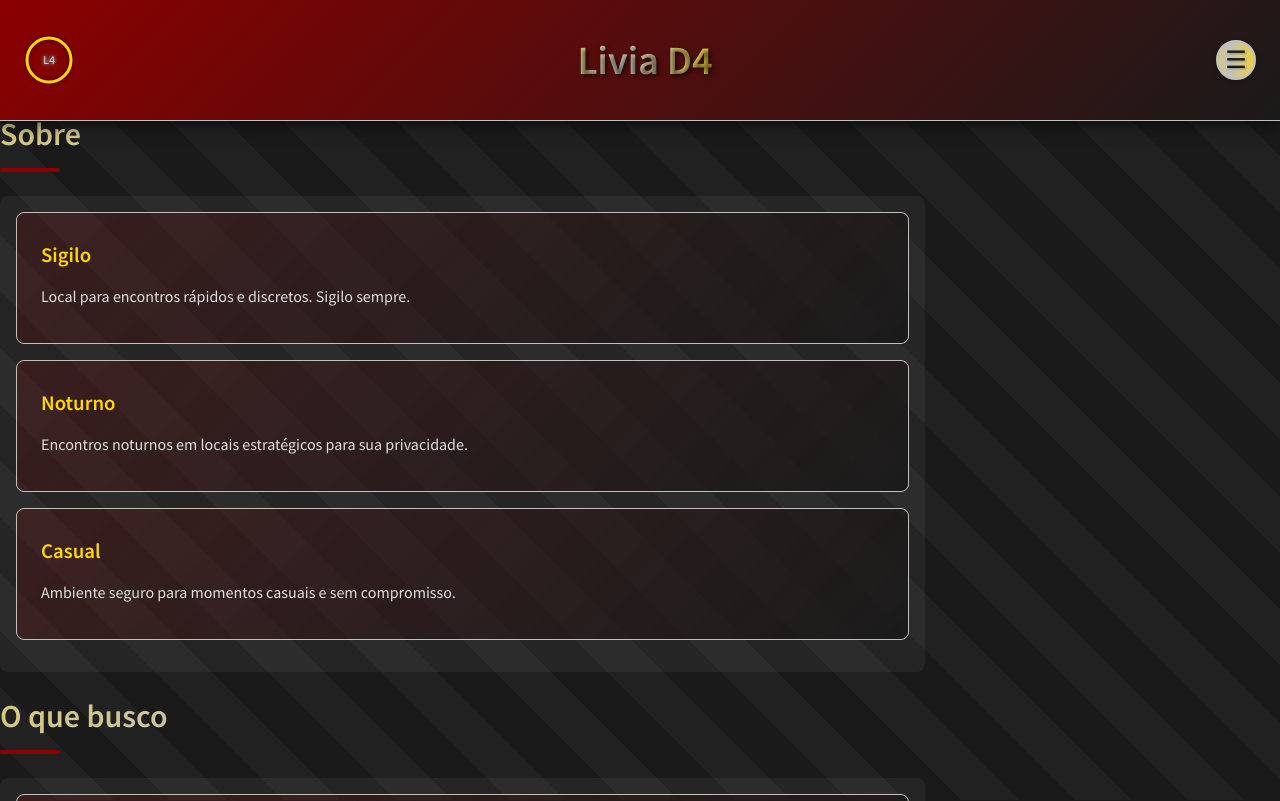
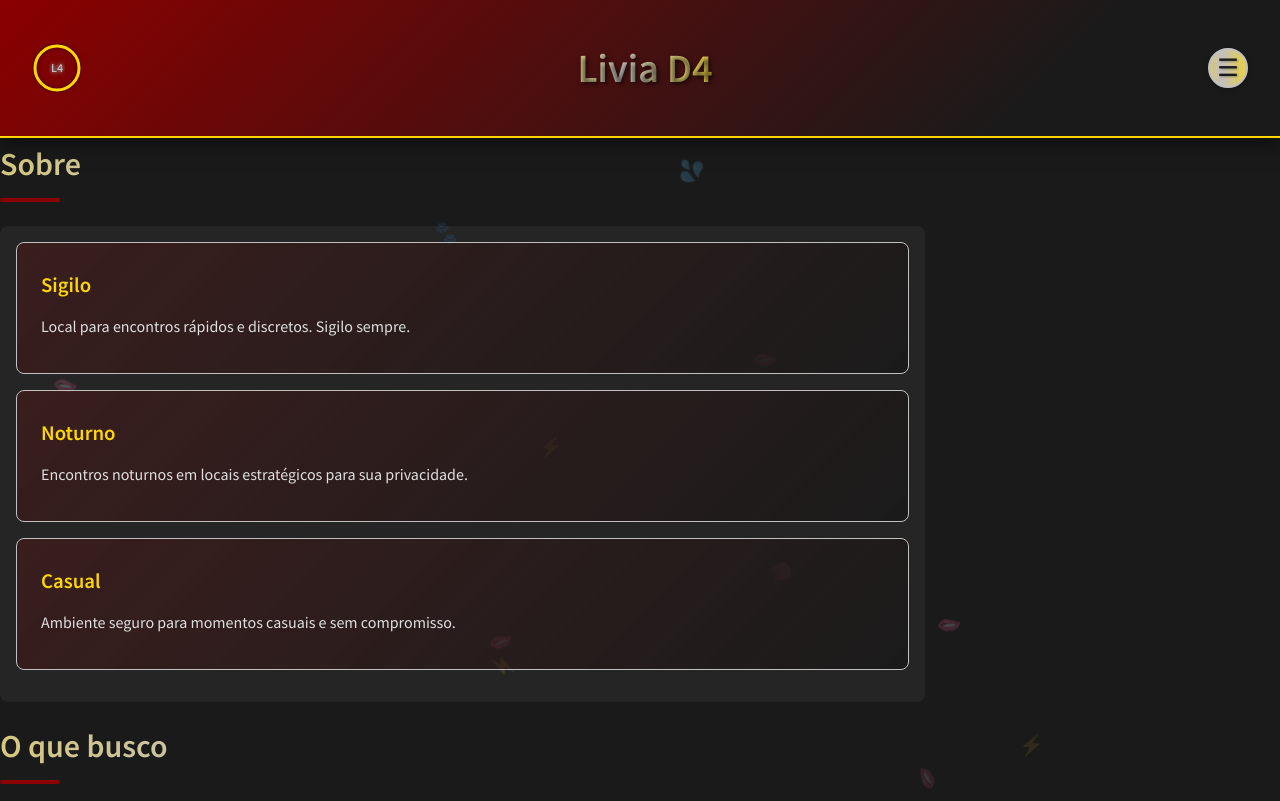
Before and after one commit to luannysantos/bastardadoll.github.io, a plain HTML site: page liviad4.html in a window 1280 px wide. Shown: the top 801 px of the page. Drawn offline with Linux system fonts and the light colour scheme.

Commit message:
Update liviad4.html

```diff
--- a/liviad4.html
+++ b/liviad4.html
@@ -20,23 +20,6 @@
           transform: translateY(0) rotate(360deg);
           opacity: 0.1;
         }
-      }
-
-      body::before {
-        content: "";
-        position: fixed;
-        top: 0;
-        left: 0;
-        width: 100%;
-        height: 100%;
-        z-index: -1;
-        background: repeating-linear-gradient(
-          45deg,
-          transparent 0,
-          transparent 40px,
-          rgba(255, 255, 255, 0.03) 40px,
-          rgba(255, 255, 255, 0.03) 80px
-        );
       }
 
       .emoji-background {
@@ -102,16 +85,16 @@
       }
 
       header {
-        background: linear-gradient(135deg, var(--primary-color), var(--background-color));
-        padding: calc(var(--spacing-unit) * 1.5);
+        padding: calc(var(--spacing-unit) * 2);
+        background: linear-gradient(135deg, var(--primary-color), var(--background-color) 80%);
         position: fixed;
         width: 100%;
         z-index: 1000;
         display: flex;
         justify-content: space-between;
         align-items: center;
-        box-shadow: 0 4px 15px var(--shadow-color);
-        border-bottom: 1px solid var(--accent-color);
+        box-shadow: 0 4px 20px var(--shadow-color);
+        border-bottom: 2px solid var(--secondary-color);
         flex-wrap: wrap;
       }
 
@@ -188,7 +171,7 @@
       nav {
         display: none;
         position: fixed;
-        top: 90px;
+        top: 120px;
         left: 0;
         width: 100%;
         background: linear-gradient(135deg, var(--background-color), var(--primary-color));
@@ -237,7 +220,7 @@
 
       main {
         width: 85%;
-        padding-top: 90px;
+        padding-top: 120px;
         margin: 0;
         position: relative;
       }
@@ -466,7 +449,7 @@
         }
 
         nav {
-          top: 80px;
+          top: 100px;
           padding: calc(var(--spacing-unit) * 0.5);
         }
 
@@ -479,6 +462,26 @@
           width: 35px;
           height: 35px;
           font-size: 1.2rem;
+        }
+
+        main {
+          padding-top: 100px;
+        }
+      }
+
+      @media (max-width: 480px) {
+        nav {
+          top: 90px;
+        }
+
+        .menu-toggle {
+          width: 30px;
+          height: 30px;
+          font-size: 1rem;
+        }
+
+        main {
+          padding-top: 90px;
         }
       }
 
@@ -505,18 +508,6 @@
 
         .gallery-item {
           min-width: 0;
-        }
-      }
-
-      @media (max-width: 480px) {
-        nav {
-          top: 70px;
-        }
-
-        .menu-toggle {
-          width: 30px;
-          height: 30px;
-          font-size: 1rem;
         }
       }
 
@@ -647,6 +638,7 @@
     </style>
     </head>
     <body>
+      <div class="emoji-background"></div>
       <header>
         <div class="logo">
           <svg width="50" height="50" viewBox="0 0 50 50">
@@ -864,33 +856,24 @@
       </main>
 
       <script>document.addEventListener('DOMContentLoaded', () => {
-      const menuToggle = document.querySelector('.menu-toggle');
-      const nav = document.querySelector('nav');
-      const toggleMenu = () => {
-        const isExpanded = menuToggle.getAttribute('aria-expanded') === 'true';
-        menuToggle.setAttribute('aria-expanded', !isExpanded);
-        nav.classList.toggle('active');
-        menuToggle.innerHTML = isExpanded ? '&#9776;' : '&#10005;';
-      };
-      const closeMenu = () => {
-        nav.classList.remove('active');
-        menuToggle.setAttribute('aria-expanded', 'false');
-        menuToggle.innerHTML = '&#9776;';
-      };
-      menuToggle.addEventListener('click', e => {
-        e.stopPropagation();
-        toggleMenu();
-      });
-      document.addEventListener('click', e => {
-        if (!e.target.closest('header')) {
-          closeMenu();
-        }
-      });
-      document.querySelectorAll('nav a').forEach(link => {
-        link.addEventListener('click', () => {
-          closeMenu();
-        });
-      });
+      function createFloatingEmoji() {
+        const emojis = ['🐾', '⚡', '💦', '🫦', '👅', '👃🏻'];
+        const emoji = document.createElement('div');
+        emoji.className = 'floating-emoji';
+        emoji.textContent = emojis[Math.floor(Math.random() * emojis.length)];
+        emoji.style.left = Math.random() * 100 + 'vw';
+        emoji.style.top = Math.random() * 100 + 'vh';
+        emoji.style.animationDuration = Math.random() * 8 + 4 + 's';
+        emoji.style.animationDelay = Math.random() * 2 + 's';
+        document.querySelector('.emoji-background').appendChild(emoji);
+        setTimeout(() => {
+          emoji.remove();
+        }, 10000);
+      }
+      setInterval(createFloatingEmoji, 1000);
+      for (let i = 0; i < 10; i++) {
+        createFloatingEmoji();
+      }
     });</script>
     </body>
     </html>
```
